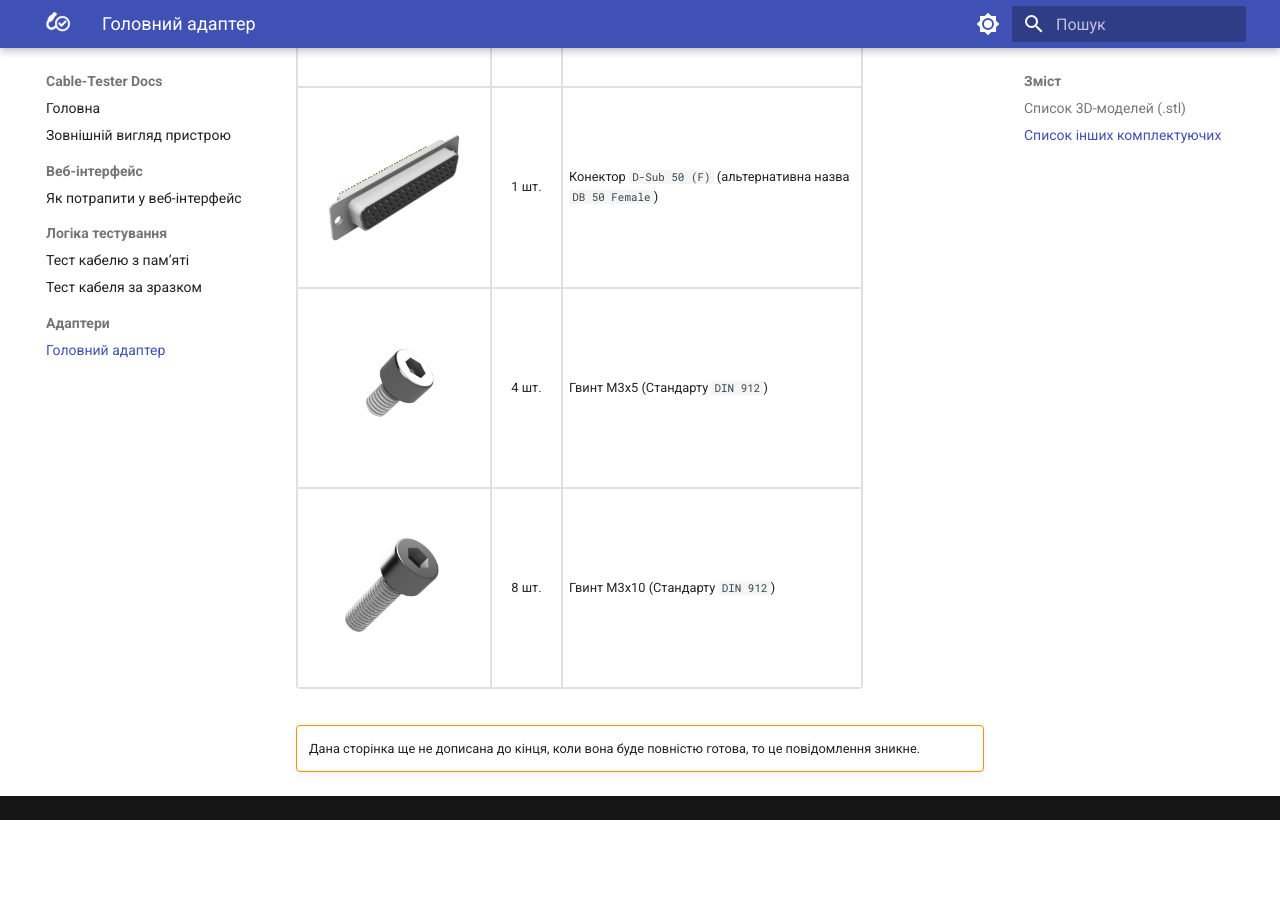
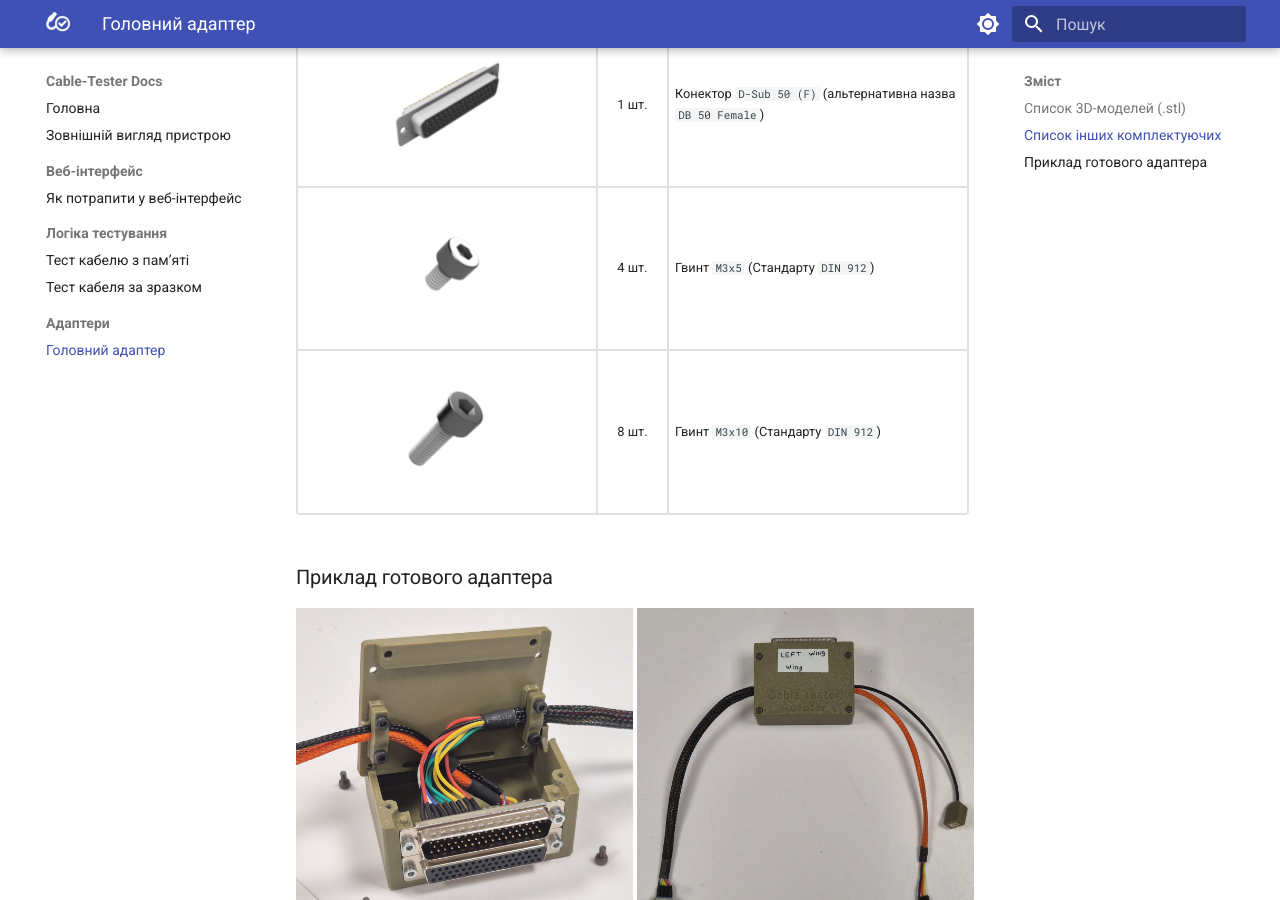
Before and after one commit to truepasha/Cable-Tester.site, an MkDocs documentation site: the page built from docs/adapters/main-adapter.md, in a window 1280 px wide and 900 px high, scrolled down 1738 px. Built offline with MkDocs 1.6.1 and Material for MkDocs 9.7.7, drawn with Linux system fonts in a browser that asks for light colours; before the commit the page ends 2558 px from its top, so only the background shows below that.

Commit message:
Закінчив сторінку головного адаптера

```diff
--- a/docs/adapters/main-adapter.md
+++ b/docs/adapters/main-adapter.md
@@ -1,29 +1,31 @@
 # Головний адаптер
-
-!!! question ""
-	Головний адаптер використовується як розгалужувач між тестером і конекторами кабеля, які він перевіряє.
 
 ![](main-adapter/images/main.png)
 
+!!! question "Навіщо потрібен?"
+	Головний адаптер використовується як розгалужувач між тестером і конекторами кабеля, які він перевіряє.
+
+
 ### Список 3D-моделей (.stl)
 
+
+
 |                  | Модель     | Кількість                     | Опис |
-|------------------|------------|:-----------------------------:|------|
-| ![](main-adapter/images/CT_A_Bottom_Side.png){width=180}      | [CT_A_Bottom_Side.stl](main-adapter/models/CT_A_Bottom_Side.stl)           | 1 шт. | Основна частина корпусу, до неї прикручуються конектори і верхня кришка (`CT_A_Top_Side`)
-| ![](main-adapter/images/CT_A_Top_Side.png){width=180}         | [CT_A_Top_Side.stl](main-adapter/models/CT_A_Top_Side.stl)                 | 1 шт. | Кришка корпусу, до якої затискаються кабелі за допомогою `CT_A_Fixation_Bracket`.
-| ![](main-adapter/images/CT_A_Fixation_Bracket.png){width=180} | [CT_A_Fixation_Bracket.stl](main-adapter/models/CT_A_Fixation_Bracket.stl) | 2 шт. | Затискач для кабеля.
+|:----------------:|------------|:-----------------------------:|------|
+| ![](main-adapter/images/CT_A_Bottom_Side.png){width=70%} | [CT_A_Bottom_Side.stl](main-adapter/models/CT_A_Bottom_Side.stl) | 1 шт. | Основна частина корпусу, до неї прикручуються конектори і верхня кришка (`CT_A_Top_Side`)
+| ![](main-adapter/images/CT_A_Top_Side.png){width=70%} | [CT_A_Top_Side.stl](main-adapter/models/CT_A_Top_Side.stl) | 1 шт. | Кришка корпусу, до якої затискаються кабелі за допомогою `CT_A_Fixation_Bracket`.
+| ![](main-adapter/images/CT_A_Fixation_Bracket.png){width=70%} | [CT_A_Fixation_Bracket.stl](main-adapter/models/CT_A_Fixation_Bracket.stl) | 2 шт. | Затискач для кабеля.
+
 
 ### Список інших комплектуючих
 |                                                 | Кількість | Опис |
-|-------------------------------------------------|:---------:|------|
-| ![](main-adapter/images/DB-50-M.png){width=180} | 1 шт. | Конектор `D-Sub 50 (M)` (альтернативна назва `DB 50 Male`)
-| ![](main-adapter/images/DB-50-F.png){width=180} | 1 шт. | Конектор `D-Sub 50 (F)` (альтернативна назва `DB 50 Female`)
-| ![](main-adapter/images/DIN912-M3x5mm.png){width=180} | 4 шт. | Гвинт M3x5 (Стандарту `DIN 912`)
-| ![](main-adapter/images/DIN912-M3x10mm.png){width=180} | 8 шт. | Гвинт M3x10 (Стандарту `DIN 912`)
+|:-----------------------------------------------:|:---------:|------|
+| ![](main-adapter/images/DB-50-M.png){width=50%} | 1 шт. | Конектор `D-Sub 50 (M)` (альтернативна назва `DB 50 Male`)
+| ![](main-adapter/images/DB-50-F.png){width=50%} | 1 шт. | Конектор `D-Sub 50 (F)` (альтернативна назва `DB 50 Female`)
+| ![](main-adapter/images/DIN912-M3x5mm.png){width=50%} | 4 шт. | Гвинт `M3x5` (Стандарту `DIN 912`)
+| ![](main-adapter/images/DIN912-M3x10mm.png){width=50%} | 8 шт. | Гвинт `M3x10` (Стандарту `DIN 912`)
 
 
-
-
-
-!!! warning ""
-	Дана сторінка ще не дописана до кінця, коли вона буде повністю готова, то це повідомлення зникне.
+### Приклад готового адаптера
+![](main-adapter/images/example-1.jpg){width=49%}
+![](main-adapter/images/example-2.jpg){width=49%}
```
Also changed, not shown: docs/adapters/main-adapter/images/example-1.jpg (added), docs/adapters/main-adapter/images/example-2.jpg (added).
